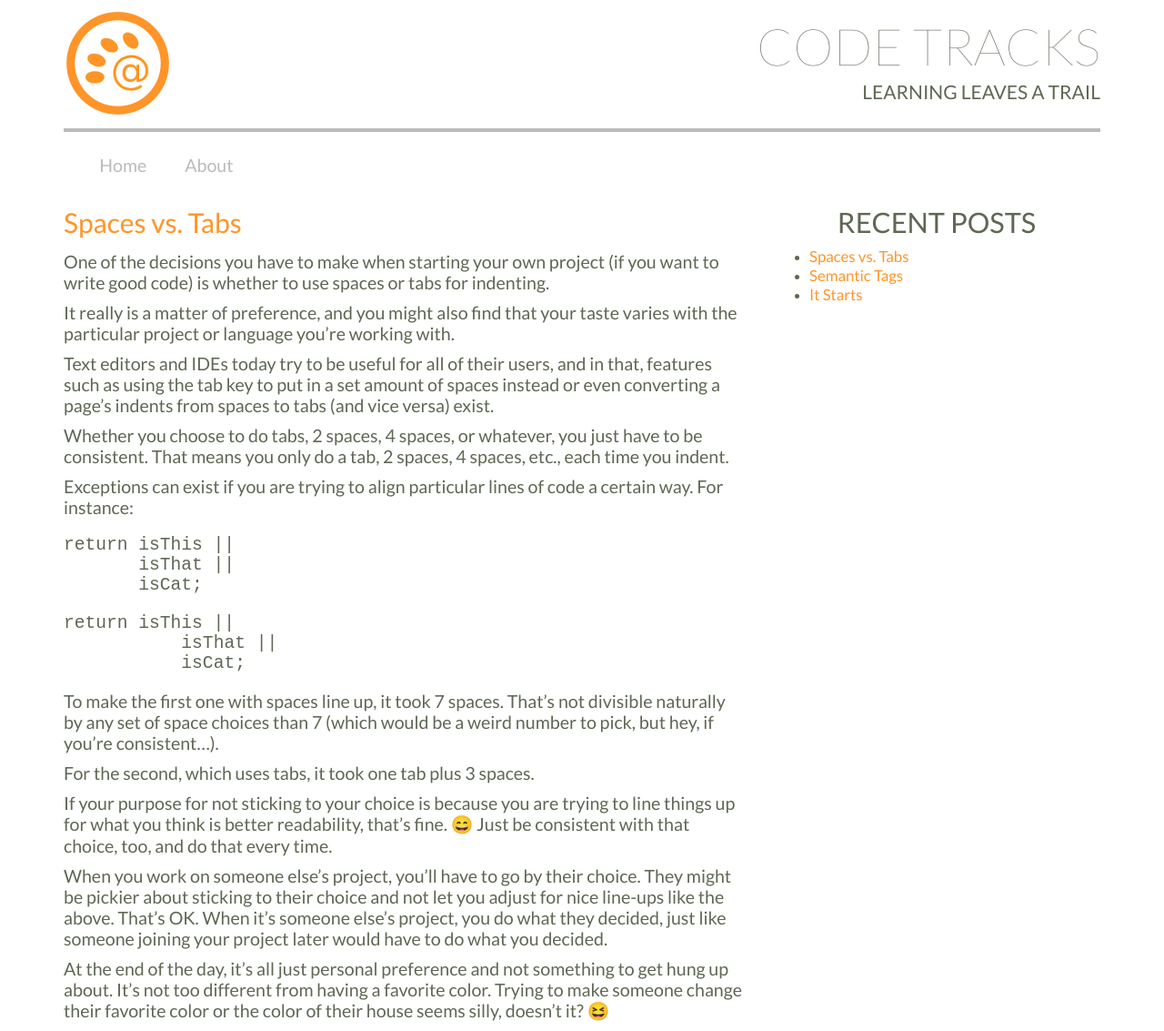
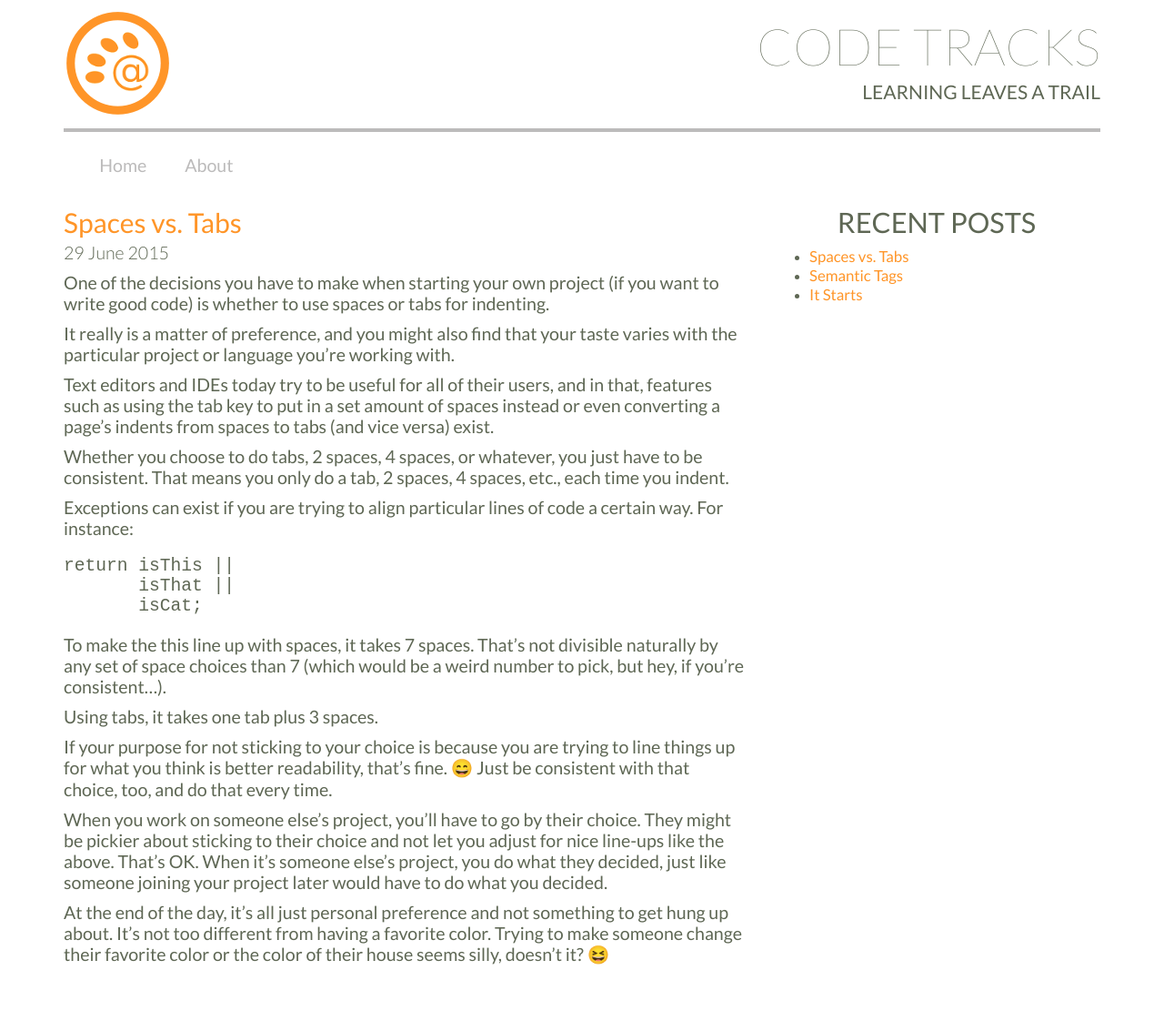
Before and after one commit to Digizard/codetracks.net, a Jekyll site: the page built from _posts/2015-06-29-spaces-vs-tabs.md, in a window 1280 px wide. Shown: the whole page at 91% size. Built offline with Jekyll 4.4.1, drawn with Linux system fonts in a browser that asks for light colours; emoji names are drawn with the system emoji font; Markdown is read by kramdown in place of the engine named in the settings; after the commit the page ends 1071 px from its top, so only the background shows below that.

Commit message:
feat: Implement post template

````diff
--- /dev/null
+++ b/_layouts/post.html
@@ -0,0 +1,10 @@
+{% include header.html %}
+
+			<h2>{{ page.title }}</h2>
+			<time class="date" xsi:type="xsd:dateTime" datetime="{{ page.date | date_to_xmlschema }}">
+				{{ page.date | date_to_long_string }}
+			</time>
+
+			{{ content }}
+
+{% include footer.html %}
--- a/_posts/2015-06-29-spaces-vs-tabs.md
+++ b/_posts/2015-06-29-spaces-vs-tabs.md
@@ -28,17 +28,11 @@ return isThis ||
        isCat;
 ```
 
-```JavaScript
-return isThis ||
-	   isThat ||
-	   isCat;
-```
+To make the this line up with spaces, it takes 7 spaces. That's not divisible
+naturally by any set of space choices than 7 (which would be a weird number to
+pick, but hey, if you're consistent...).
 
-To make the first one with spaces line up, it took 7 spaces. That's not
-divisible naturally by any set of space choices than 7 (which would be a weird
-number to pick, but hey, if you're consistent...).
-
-For the second, which uses tabs, it took one tab plus 3 spaces.
+Using tabs, it takes one tab plus 3 spaces.
 
 If your purpose for not sticking to your choice is because you are trying to
 line things up for what you think is better readability, that's fine. :smile:
````
Also changed, not shown: other parts of _posts/2015-06-29-spaces-vs-tabs.md (+1 -1 lines), _posts/2015-06-24-it-starts.md (+1 -1 lines), _posts/2015-06-25-semantic-tags.md (+1 -1 lines).
